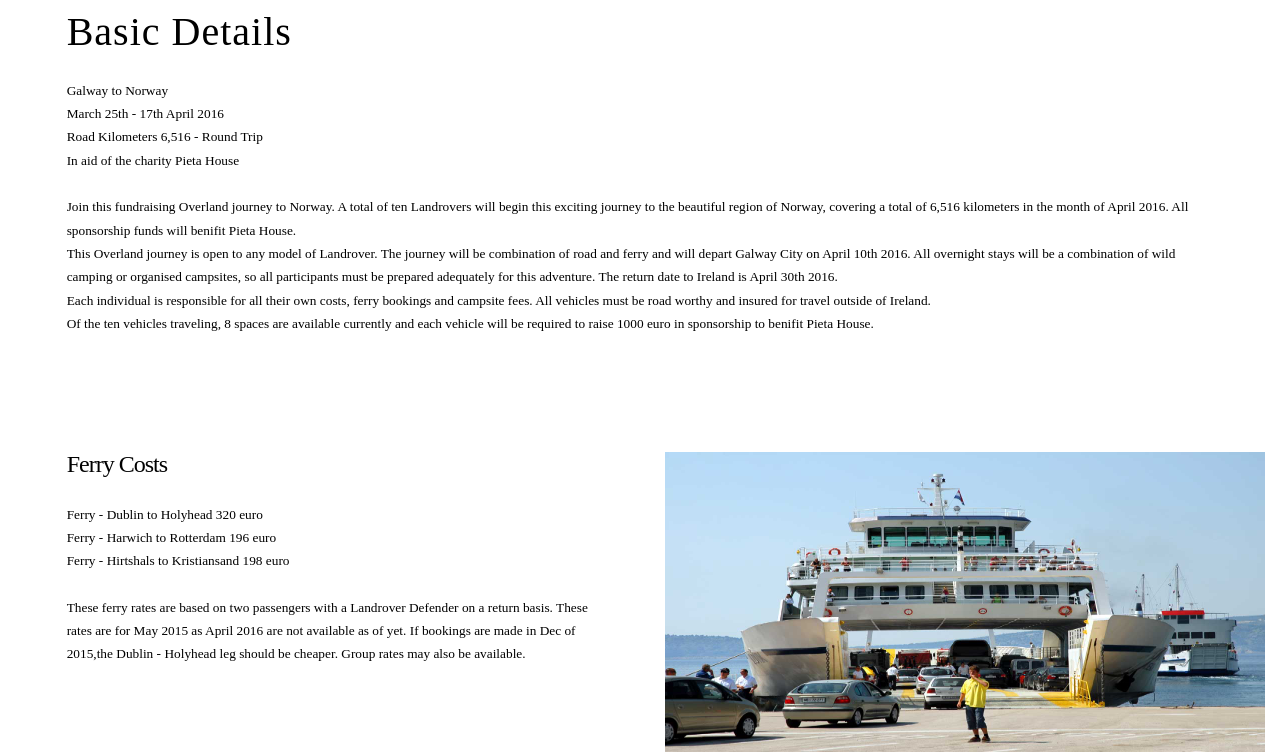
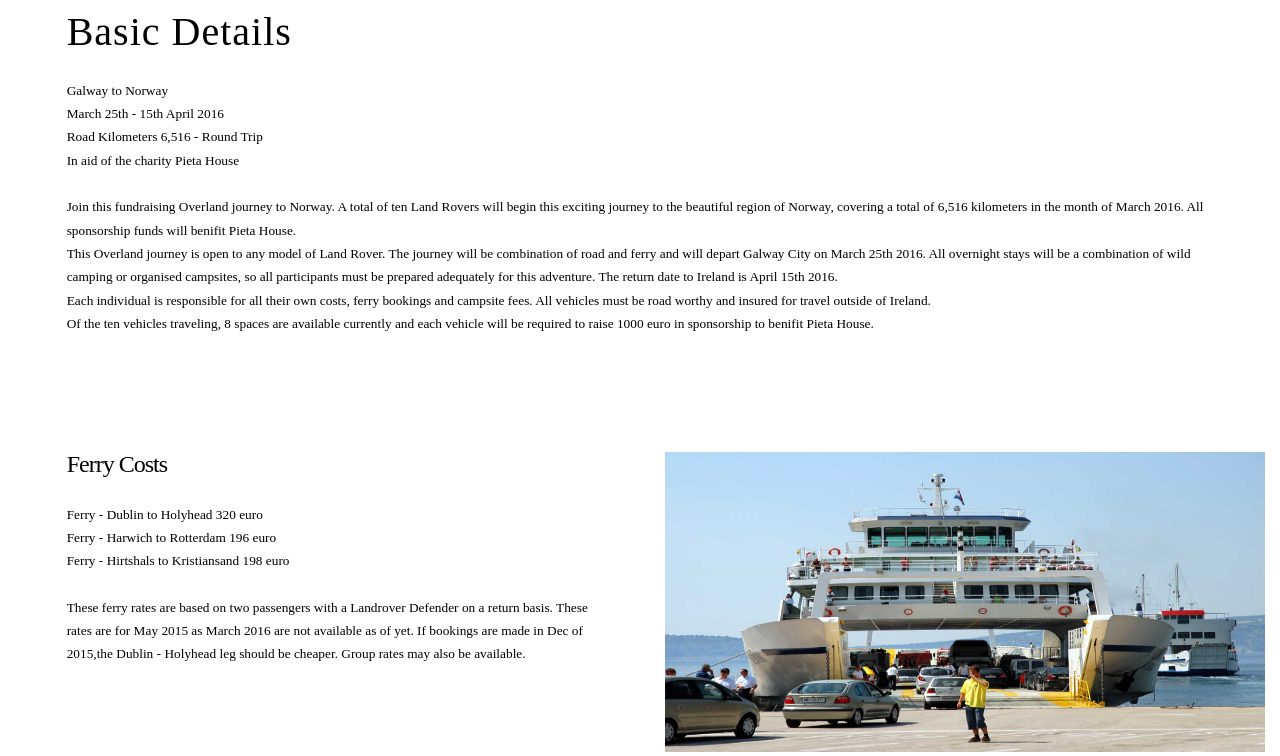
Before and after one commit to interlochen/overland, a Django app: page /overland/details/ in a window 1280 px wide. Shown: the part 476-1232 px from the top of the page. Run offline with Django 3.2, Linux system fonts and the light colour scheme; some libraries are stand-ins or nearby versions.

Commit message:
Updates
Updates trip dates, Added John Reel

```diff
--- a/mysite/overland/templates/overland/details.html
+++ b/mysite/overland/templates/overland/details.html
@@ -10,12 +10,12 @@
 				<div class="row">
 					<ul>
 						<li>Galway to Norway</li>
-						<li>March 25th - 17th April 2016</li>
+						<li>March 25th - 15th April 2016</li>
 						<li>Road Kilometers 6,516 - Round Trip</li>
 						<li>In aid of the charity Pieta House</li>
 						<br>
-						<p>Join this fundraising Overland journey to Norway. A total of ten Landrovers will begin this exciting journey to the beautiful region of Norway, covering a total of 6,516 kilometers in the month of April 2016. All sponsorship funds will benifit Pieta House.</p>
-						<p>This Overland journey is open to any model of Landrover. The journey will be combination of road and ferry and will depart Galway City on April 10th 2016. All overnight stays will be a combination of wild camping or organised campsites, so all participants must be prepared adequately for this adventure. The return date to Ireland is April 30th 2016.</p>
+						<p>Join this fundraising Overland journey to Norway. A total of ten Land Rovers will begin this exciting journey to the beautiful region of Norway, covering a total of 6,516 kilometers in the month of March 2016. All sponsorship funds will benifit Pieta House.</p>
+						<p>This Overland journey is open to any model of Land Rover. The journey will be combination of road and ferry and will depart Galway City on March 25th 2016. All overnight stays will be a combination of wild camping or organised campsites, so all participants must be prepared adequately for this adventure. The return date to Ireland is April 15th 2016.</p>
 						<p>Each individual is responsible for all their own costs, ferry bookings and campsite fees. All vehicles must be road worthy and insured for travel outside of Ireland.</p>
 						<p>Of the ten vehicles traveling, 8 spaces are available currently and each vehicle will be required to raise 1000 euro in sponsorship to benifit Pieta House.</p>
 					</ul>
@@ -34,7 +34,7 @@
 									<li>Ferry - Harwich to Rotterdam 196 euro</li>
 									<li>Ferry - Hirtshals to Kristiansand 198 euro</li>
 									<br>
-									<p>These ferry rates are based on two passengers with a Landrover Defender on a return basis. These rates are for May 2015 as April 2016 are not available as of yet. If bookings are made in Dec of 2015,the Dublin - Holyhead leg should be cheaper. Group rates may also be available.</p>
+									<p>These ferry rates are based on two passengers with a Landrover Defender on a return basis. These rates are for May 2015 as March 2016 are not available as of yet. If bookings are made in Dec of 2015,the Dublin - Holyhead leg should be cheaper. Group rates may also be available.</p>
 								</ul>
 							</section>
 						</div>
```
Also changed, not shown: mysite/overland/templates/overland/participants.html (+18 -3 lines), mysite/static/images/photo.jpg (added).
